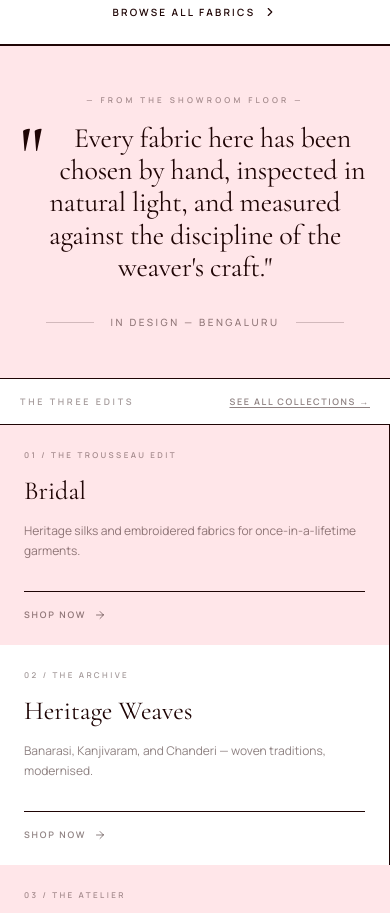
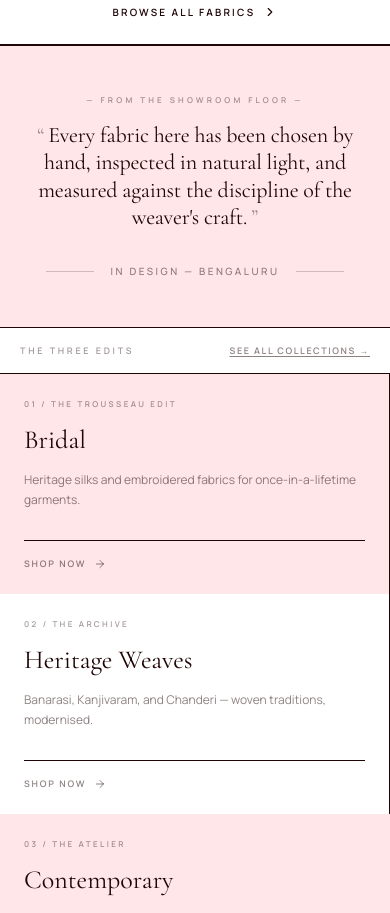
Before and after one commit to ldhanushraj007/IDF_FINAL, a React (Vite) app in the folder idf/: page / in a window 390 px wide. Shown: the part 2140-3053 px from the top of the page. Built offline with nearby package versions, Linux system fonts and the light colour scheme; no server answers.

Commit message:
Fix: perfect responsive quote marks for mobile, tablet, and desktop

```diff
--- a/idf/src/pages/HomePage.tsx
+++ b/idf/src/pages/HomePage.tsx
@@ -410,20 +410,14 @@ export default function HomePage() {
           >
             — From the Showroom Floor —
           </p>
-          {/* Large drop-cap style opening quote */}
+          {/* Editorial Pull Quote */}
           <blockquote
-            className="font-serif text-[28px] md:text-[40px] lg:text-[48px] text-[#1F0505] leading-[1.15]"
+            className="relative font-serif text-[22px] sm:text-[32px] md:text-[40px] lg:text-[46px] text-[#1F0505] leading-[1.25] md:leading-[1.18] px-2 sm:px-6"
             style={{ letterSpacing: '-0.01em' }}
           >
-            <span
-              className="float-left font-serif text-[80px] md:text-[100px] text-[#1F0505] leading-[0.72] mr-3 mt-1 font-medium"
-              aria-hidden="true"
-            >
-              "
-            </span>
-            Every fabric here has been chosen by hand,
-            inspected in natural light, and measured
-            against the discipline of the weaver's craft."
+            <span className="font-serif text-[#1F0505]/40 mr-1 sm:mr-2">“</span>
+            Every fabric here has been chosen by hand, inspected in natural light, and measured against the discipline of the weaver's craft.
+            <span className="font-serif text-[#1F0505]/40 ml-1 sm:ml-2">”</span>
           </blockquote>
           <div className="flex items-center justify-center gap-4 mt-8">
             <span className="h-px w-12 bg-[#1F0505]/20" />
```
